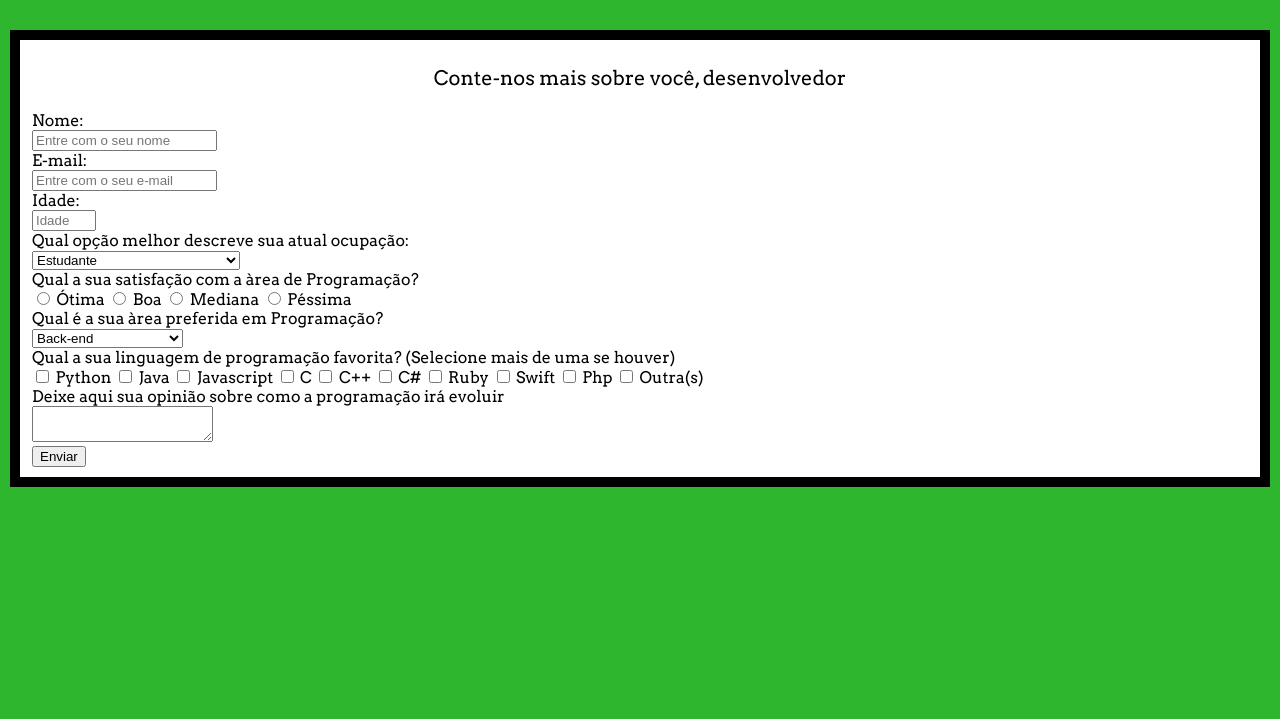
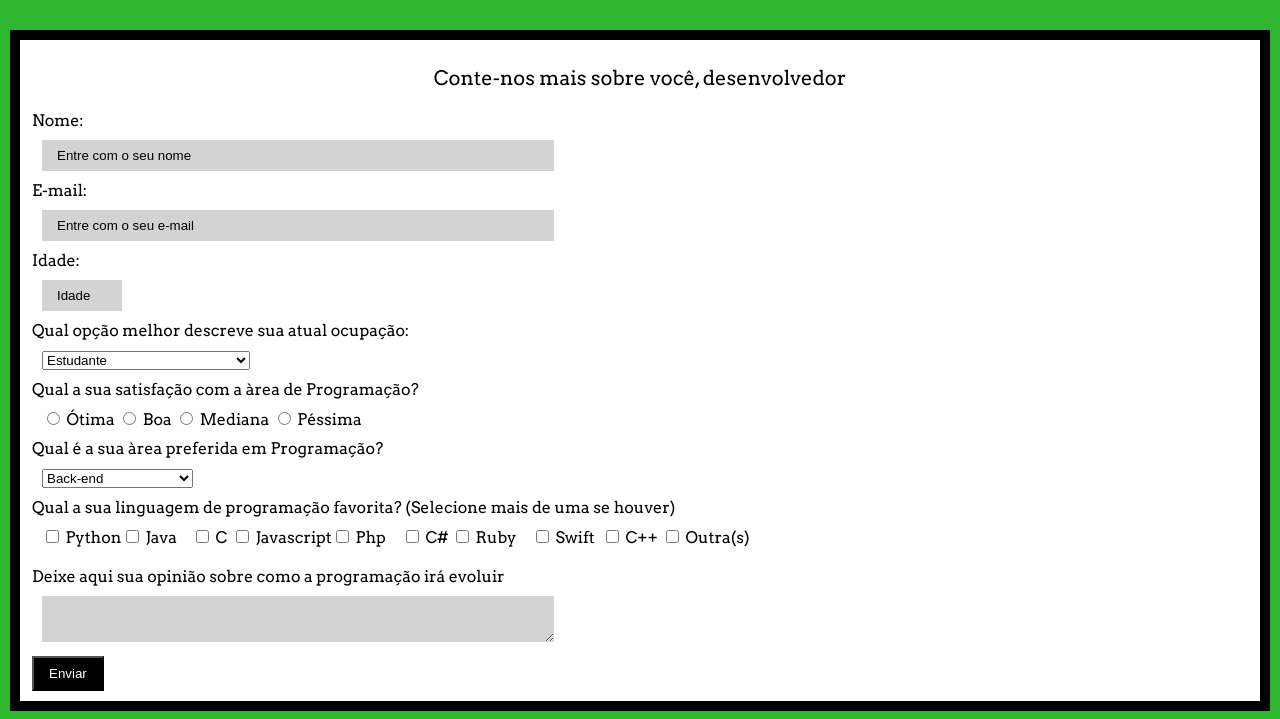
Before and after one commit to danielgomesf/danielgomesf.github.io, a plain HTML site: page Projects/SurveyPage/SurveyPage.html in a window 1280 px wide. Shown: the part 93-812 px from the top of the page. Drawn offline with Linux system fonts and the light colour scheme.

Commit message:
pagina completa

```diff
--- a/Projects/SurveyPage/SurveyPage.css
+++ b/Projects/SurveyPage/SurveyPage.css
@@ -17,9 +17,65 @@ p {
 	text-align: center;
 	font-size: 20px;
 }
-.labels {
-    align-items: left;
+textarea {
+
 }
-.inputs {
-	align-items: center;
+input[type = text], input[type = email], input[type = number], textarea {
+	background-color: lightgrey;
+	padding: 8px 15px;
+	color: white;
+	border: none;
+	width: 90%;
 }
+input[type = number] {
+	background-color: lightgrey;
+	padding: 8px 15px;
+	color: white;
+	border: none;
+	width: 50px;
+}
+::placeholder {
+	color: black;
+	opacity: 1;
+}
+button {
+	text-align: center;
+	padding: 8px 15px;
+	cursor: pointer;
+	color: white;
+	background-color: black;
+	margin-top: 10px;
+}
+button:hover {
+
+}
+#labels {
+    margin-top: 10px;
+    margin-bottom: 10px;
+}
+#inputs {
+	margin-left: 10px;
+}
+.container {
+	display: grid;
+	grid-template-columns: 100px 70px 60px;
+	grid-template-rows: 30px 30px 30px 30px;
+}
+@media screen and (min-width: 500px) and (max-width: 799px) {
+	.container {
+		grid-template-columns: 80px 70px 60px 100px 70px 60px ;
+		grid-template-rows: 30px 30px;
+	}
+	input[type = text], input[type = email], textarea {
+		width: 50%;
+	}
+}
+@media screen and (min-width: 800px) {
+	.container {
+		grid-template-columns: 80px 70px 40px 100px 70px 50px 80px 70px 60px 90px;
+		grid-template-rows: 30px ;
+	}
+	input[type = text], input[type = email], textarea {
+		width: 40%;
+	}
+}
--- a/Projects/SurveyPage/SurveyPage.html
+++ b/Projects/SurveyPage/SurveyPage.html
@@ -78,7 +78,7 @@
                <div id="labels">
                 <label for="linguagem"> Qual a sua linguagem de programação favorita? (Selecione mais de uma se houver) </label>
               </div>
-              <div id="inputs">
+              <div id="inputs" class="container">
                 <label>
                   <input type="checkbox" name="linguagem" value="python"> Python
                 </label>
@@ -86,13 +86,13 @@
                   <input type="checkbox" name="linguagem" value="java"> Java
                 </label>
                 <label>
+                  <input type="checkbox" name="linguagem" value="c"> C
+                </label>
+                <label>
                   <input type="checkbox" name="linguagem" value="javascript"> Javascript
                 </label>
                 <label>
-                  <input type="checkbox" name="linguagem" value="c"> C
-                </label>
-                <label>
-                  <input type="checkbox" name="linguagem" value="c++"> C++
+                  <input type="checkbox" name="linguagem" value="php"> Php
                 </label>
                 <label>
                   <input type="checkbox" name="linguagem" value="c#"> C#
@@ -104,17 +104,17 @@
                   <input type="checkbox" name="linguagem" value="swift"> Swift
                 </label>
                 <label>
-                  <input type="checkbox" name="linguagem" value="php"> Php
+                  <input type="checkbox" name="linguagem" value="c++"> C++
                 </label>
                 <label>
                   <input type="checkbox" name="linguagem" value="outra"> Outra(s)
                 </label>
               </div>
                <div id="labels">
-                <label for="opniao"> Deixe aqui sua opinião sobre como a programação irá evoluir </label>
+                <label for="opiniao"> Deixe aqui sua opinião sobre como a programação irá evoluir </label>
               </div>
               <div id="inputs">
-                <textarea name="opniao"></textarea>
+                <textarea name="opiniao"></textarea>
               </div>
               <div>
                 <button type="submit" id="submit"> Enviar </button>
```
